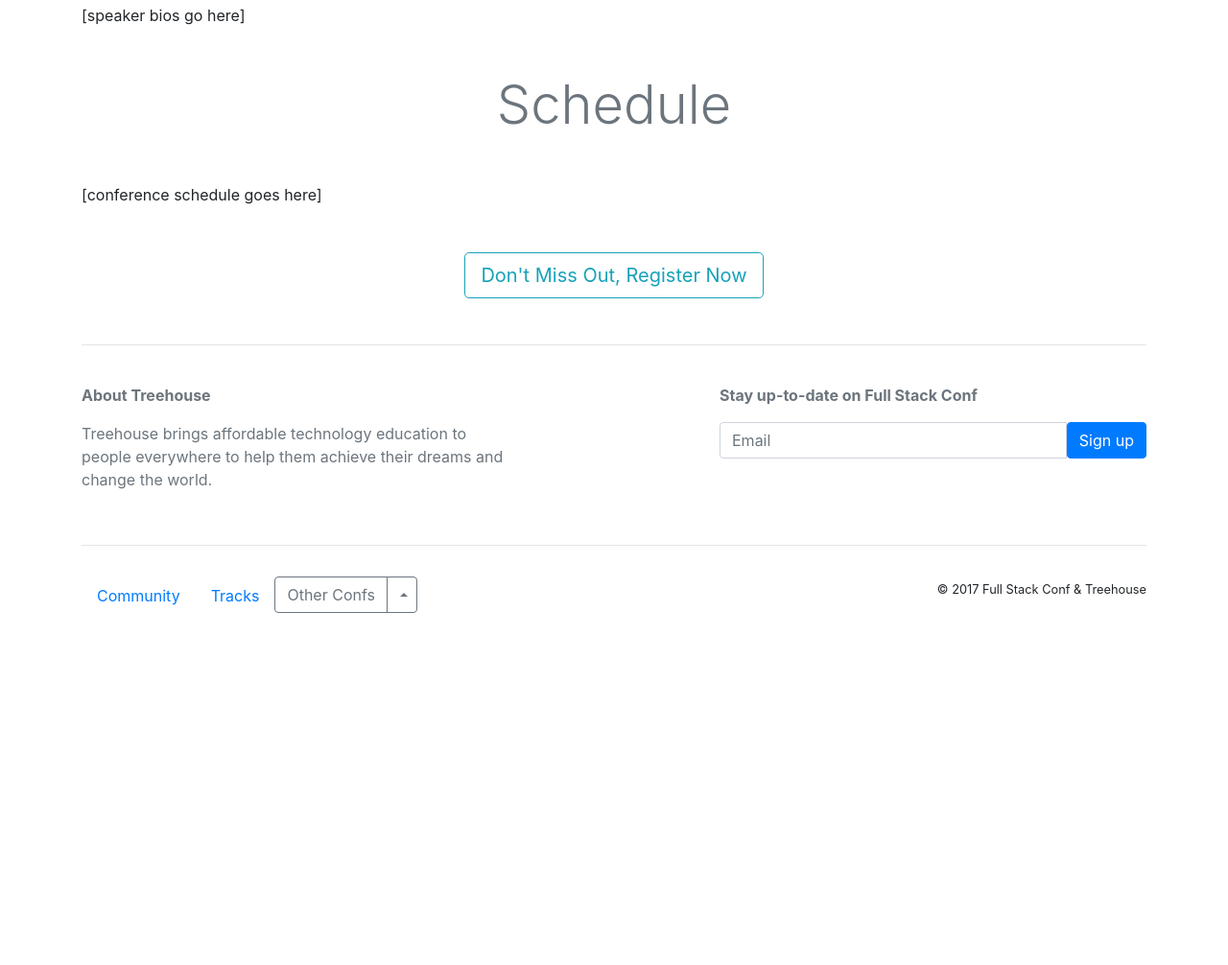
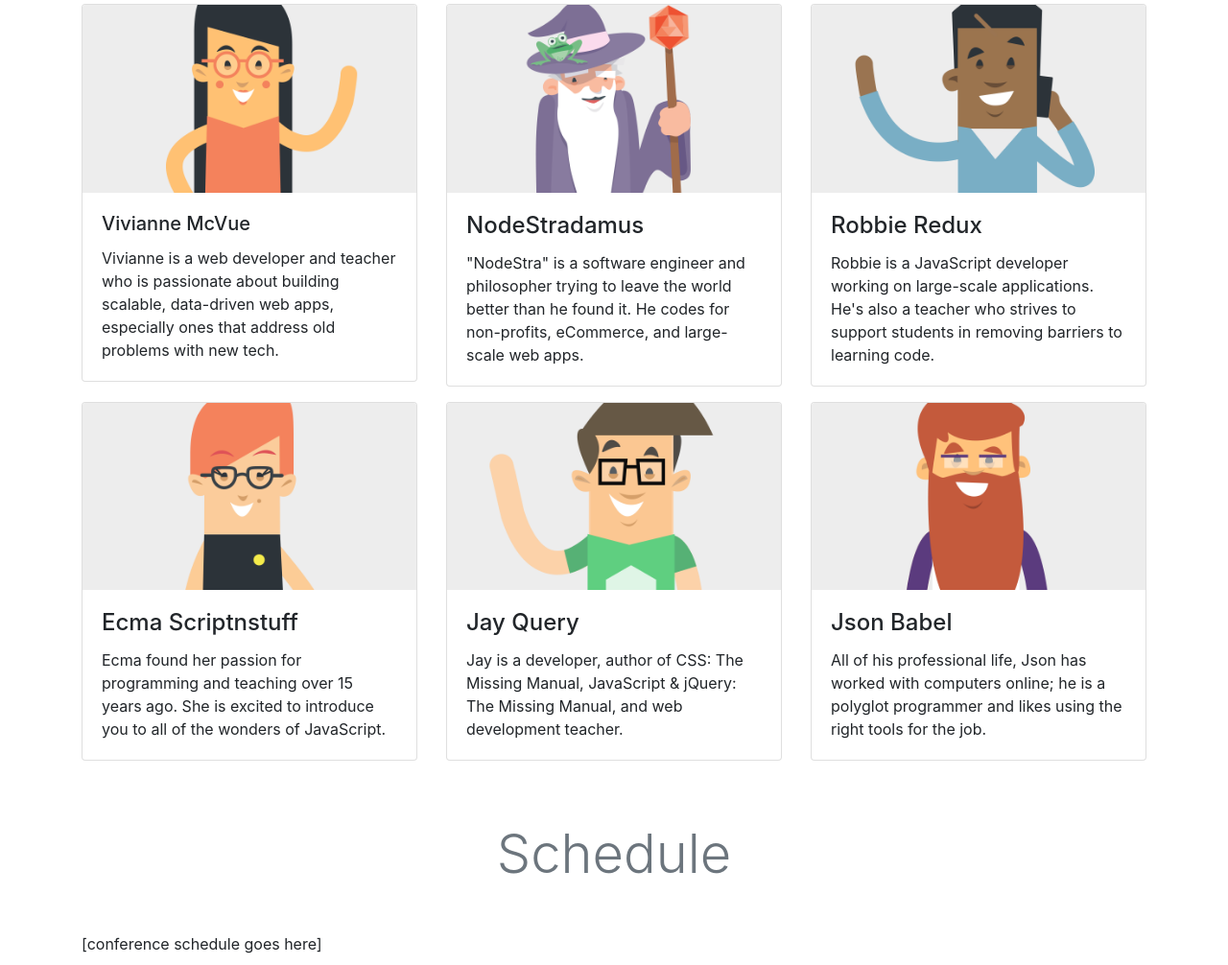
Before and after one commit to jeremiah-shore/bootstrap-4-example, a plain HTML site: page index.html in a window 1280 px wide. Shown: the part 1010-2016 px from the top of the page at 96% size. Before the commit the page ends 1667 px from the top, so only its background shows below. Drawn offline with nearby package versions, Linux system fonts and the light colour scheme.

Commit message:
added speaker content and layout classes

```diff
--- a/index.html
+++ b/index.html
@@ -73,7 +73,67 @@
 
       <!-- speakers -->
       <h1 id="speakers" class="display-4 text-center my-5 text-muted">Speakers</h1>
-      [speaker bios go here]
+      <div class="row">
+        <div class="col-md-6 col-lg-4">
+          <div class="card mb-3">
+            <img class="card-img-top" src="img/vivianne.png" alt="Vivianne">
+            <div class="card-body">
+              <h5 class="card-title">Vivianne McVue</h5>
+              <p class="card-text">Vivianne is a web developer and teacher who is passionate about building scalable, data-driven web apps, especially ones that address old problems with new tech. </p>
+            </div>
+          </div>
+        </div>
+
+        <div class="col-md-6 col-lg-4">
+          <div class="card mb-3">
+            <img class="card-img-top" src="img/nodestradamus.png" alt="Nodestradamus">
+            <div class="card-body">
+              <h4 class="card-title">NodeStradamus</h4>
+              <p class="card-text">"NodeStra" is a software engineer and philosopher trying to leave the world better than he found it. He codes for non-profits, eCommerce, and large-scale web apps.</p>
+            </div>
+          </div>
+        </div>
+
+        <div class="col-md-6 col-lg-4">
+          <div class="card mb-3">
+            <img class="card-img-top" src="img/robbie.png" alt="Robbie">
+            <div class="card-body">
+              <h4 class="card-title">Robbie Redux</h4>
+              <p class="card-text">Robbie is a JavaScript developer working on large-scale applications. He's also a teacher who strives to support students in removing barriers to learning code.</p>
+            </div>
+          </div>
+        </div>
+
+        <div class="col-md-6 col-lg-4">
+          <div class="card mb-3">
+            <img class="card-img-top" src="img/ecma.png" alt="Ecma">
+            <div class="card-body">
+              <h4 class="card-title">Ecma Scriptnstuff</h4>
+              <p class="card-text">Ecma found her passion for programming and teaching over 15 years ago. She is excited to introduce you to all of the wonders of JavaScript.</p>
+            </div>
+          </div>
+        </div>
+
+        <div class="col-md-6 col-lg-4">
+          <div class="card mb-3">
+            <img class="card-img-top" src="img/jay.png" alt="Jay">
+            <div class="card-body">
+              <h4 class="card-title">Jay Query</h4>
+              <p class="card-text">Jay is a developer, author of CSS: The Missing Manual, JavaScript &amp; jQuery: The Missing Manual, and web development teacher.</p>
+            </div>
+          </div>
+        </div>
+
+        <div class="col-md-6 col-lg-4">
+          <div class="card mb-3">
+            <img class="card-img-top" src="img/json.png" alt="Json">
+            <div class="card-body">
+              <h4 class="card-title">Json Babel</h4>
+              <p class="card-text">All of his professional life, Json has worked with computers online; he is a polyglot programmer and likes using the right tools for the job.</p>
+            </div>
+          </div>
+        </div>
+      </div>
       <!-- /speakers -->
 
       <!-- schedule -->
```
